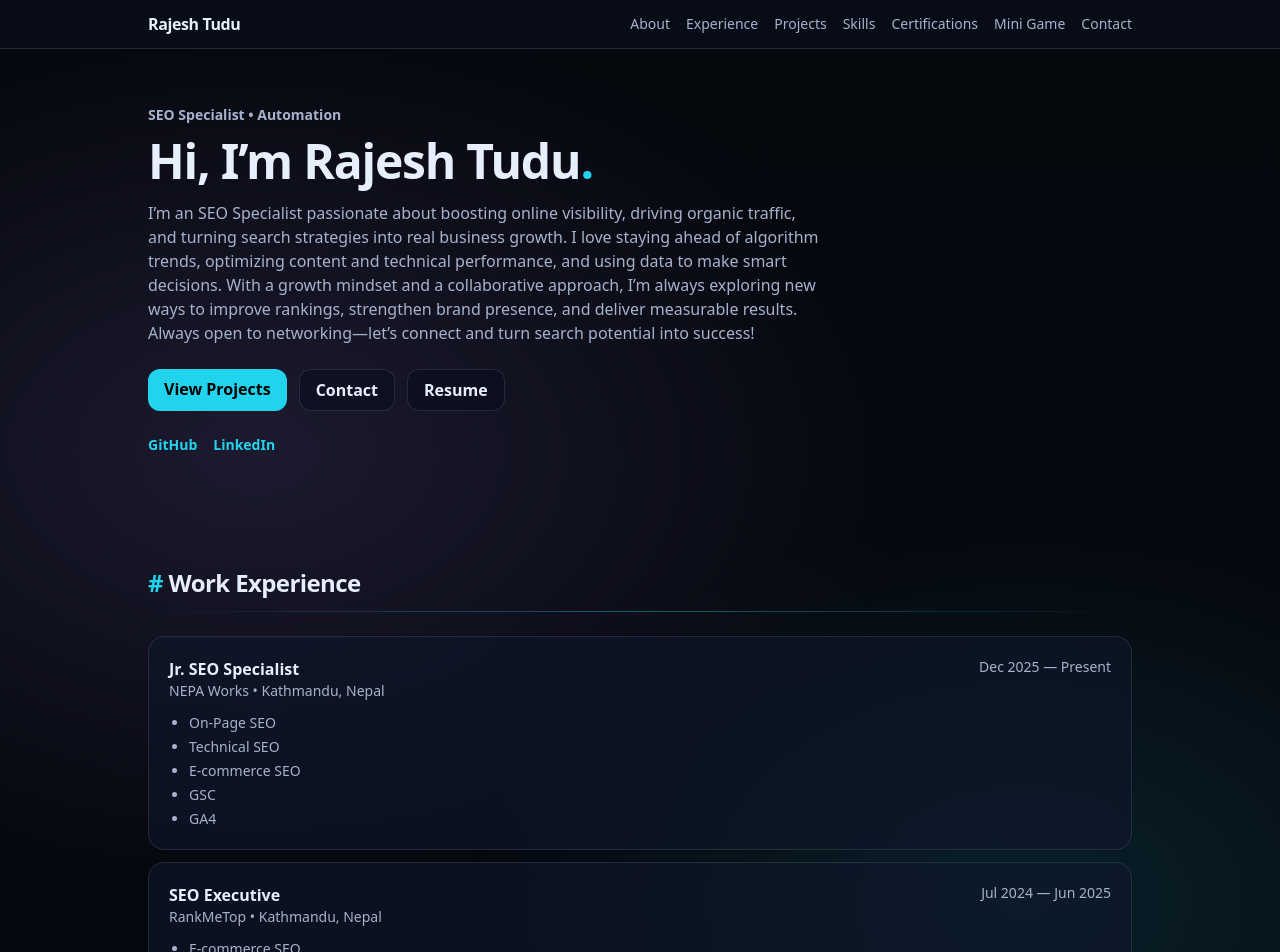
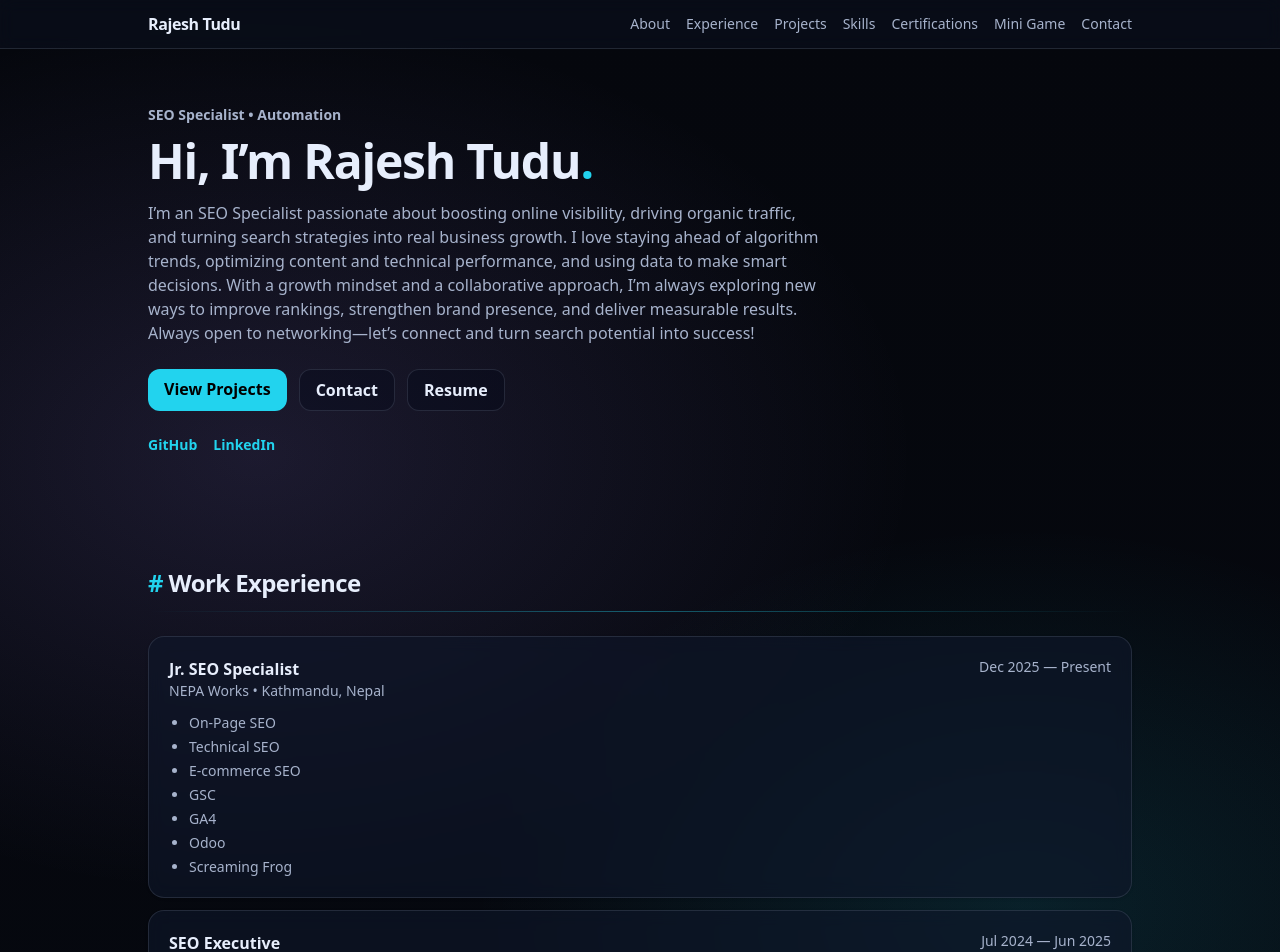
Before and after one commit to rajeshtudu/Portfolio, a React (Vite) app: page / in a window 1280 px wide. Shown: the top 952 px of the page. Built offline with nearby package versions, Linux system fonts and the light colour scheme.

Commit message:
resume updated

```diff
--- a/src/data/content.js
+++ b/src/data/content.js
@@ -83,7 +83,9 @@ export const workExperience = [
       "Technical SEO",
       "E-commerce SEO",
       "GSC",
-      "GA4"
+      "GA4",
+      "Odoo",
+      "Screaming Frog"
     ],
     link: "https://www.nepa.works/",
   },
```
